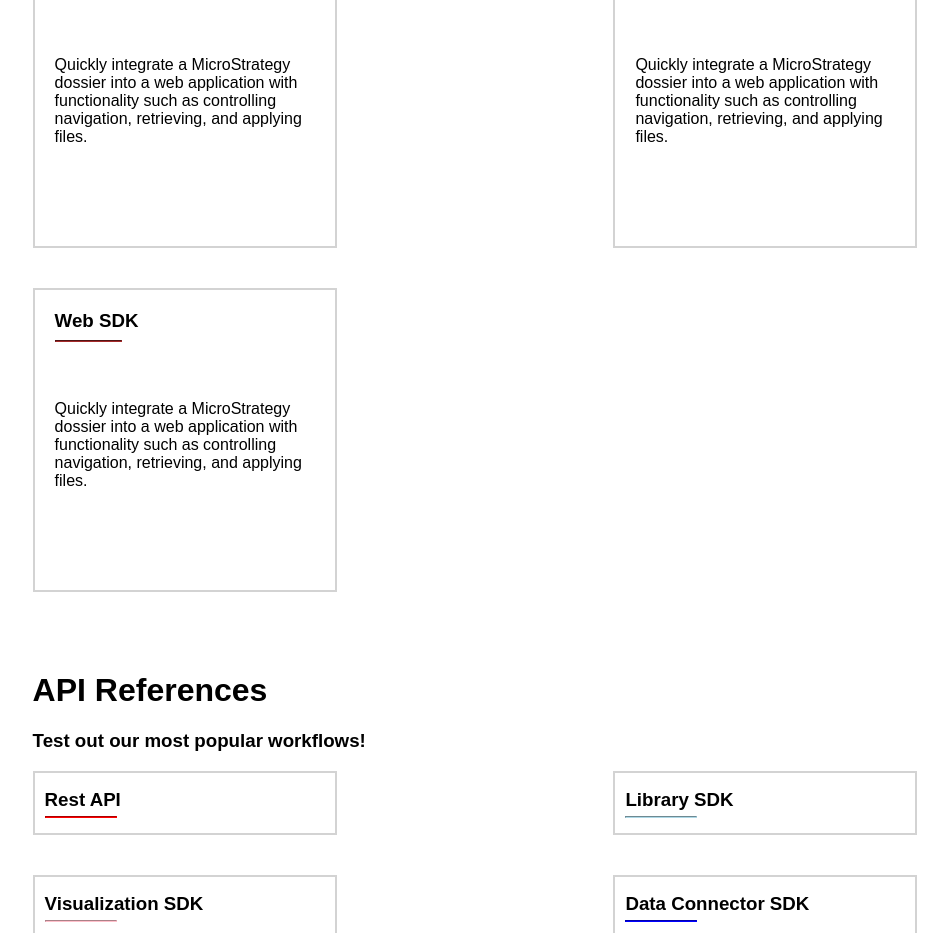
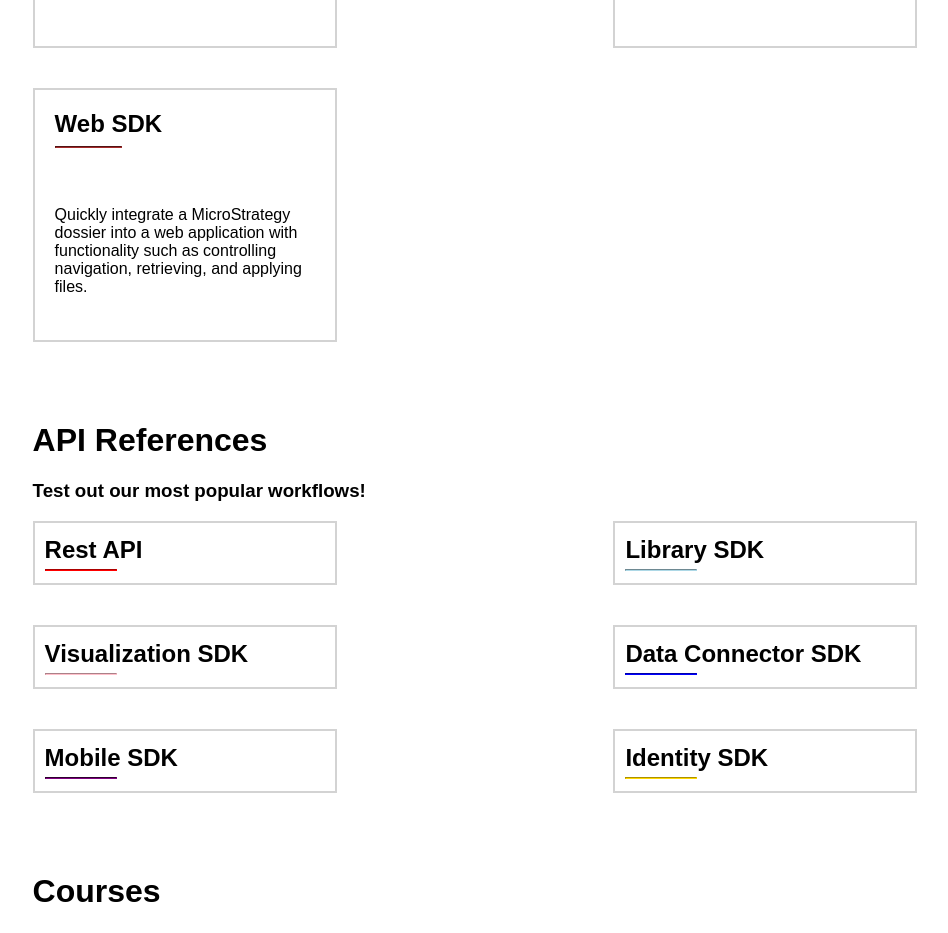
Before and after one commit to MicroStrategy/microstrategy.github.io, a React (Create React App) app in the folder production/: page / in a window 1280 px wide. Shown: the part 1595-2528 px from the top of the page, without its empty margins (165-1113 px from the left). Built offline with nearby package versions, Linux system fonts and the light colour scheme.

Commit message:
enlarge button header size

```diff
--- a/production/src/Components/APIButton.js
+++ b/production/src/Components/APIButton.js
@@ -5,7 +5,7 @@
     return (
         <div className="card apiref-button" onClick={function() {window.location = props.color;}}>
             <div className="apiref-button-content">
-                <h3 className="apiref-name">{props.name}</h3>
+                <h2 className="apiref-name">{props.name}</h2>
                 <hr className="apiref-button-hr" align="left" style={{ borderColor: props.color }}/>
             </div>
         </div>
--- a/production/src/Components/ExpertButton.js
+++ b/production/src/Components/ExpertButton.js
@@ -6,7 +6,7 @@
         <div className="card expert-button" onClick={function() {window.location = props.link;}}>
             <div className="expert-button-content">
                 <img src={props.src} alt={props.name} id="expert-img" />
-                <h3 class="expert-name">{props.name}</h3>
+                <h2 class="expert-name">{props.name}</h2>
                 <h4 class="expert-desc">{props.desc}</h4>
             </div>
         </div>
--- a/production/src/Components/SDKButton.css
+++ b/production/src/Components/SDKButton.css
@@ -1,6 +1,6 @@
 .sdk-button {
     width: 300px;
-    height: 300px;
+    height: 250px;
     border: 2px solid lightgray;
     background-color: white;
     margin: 0;
--- a/production/src/Components/SDKButton.js
+++ b/production/src/Components/SDKButton.js
@@ -5,7 +5,7 @@
     return (
         <div className="card sdk-button">
             <div className="sdk-button-content" onClick={() => { window.location = props.link }}>
-                <h3 className="sdk-name">{props.name}</h3>
+                <h2 className="sdk-name">{props.name}</h2>
                 <hr className="sdk-button-hr" align="left" style={{ borderColor: props.color }}/>
                 <p className="sdk-desc">{props.desc}</p>
             </div>
```
